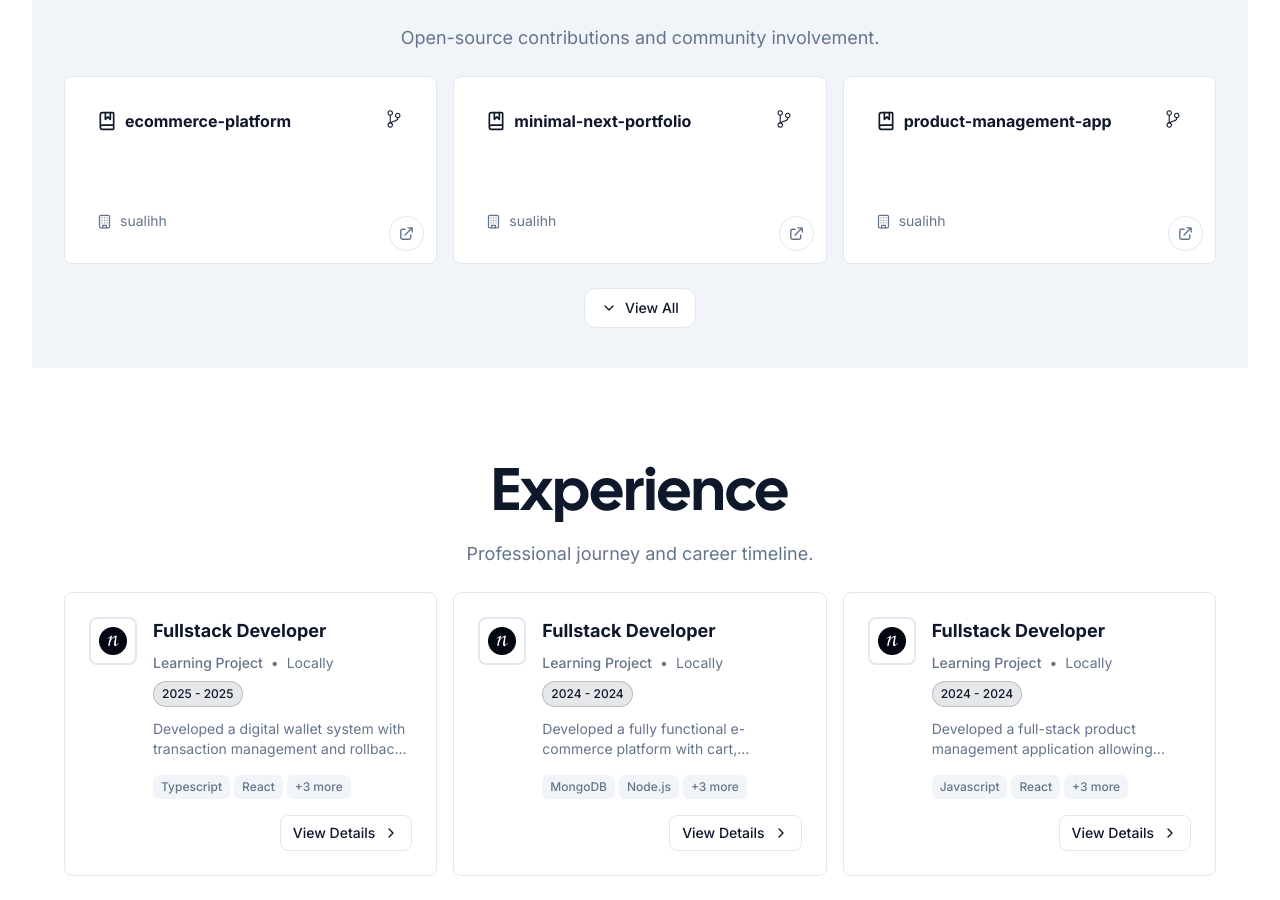
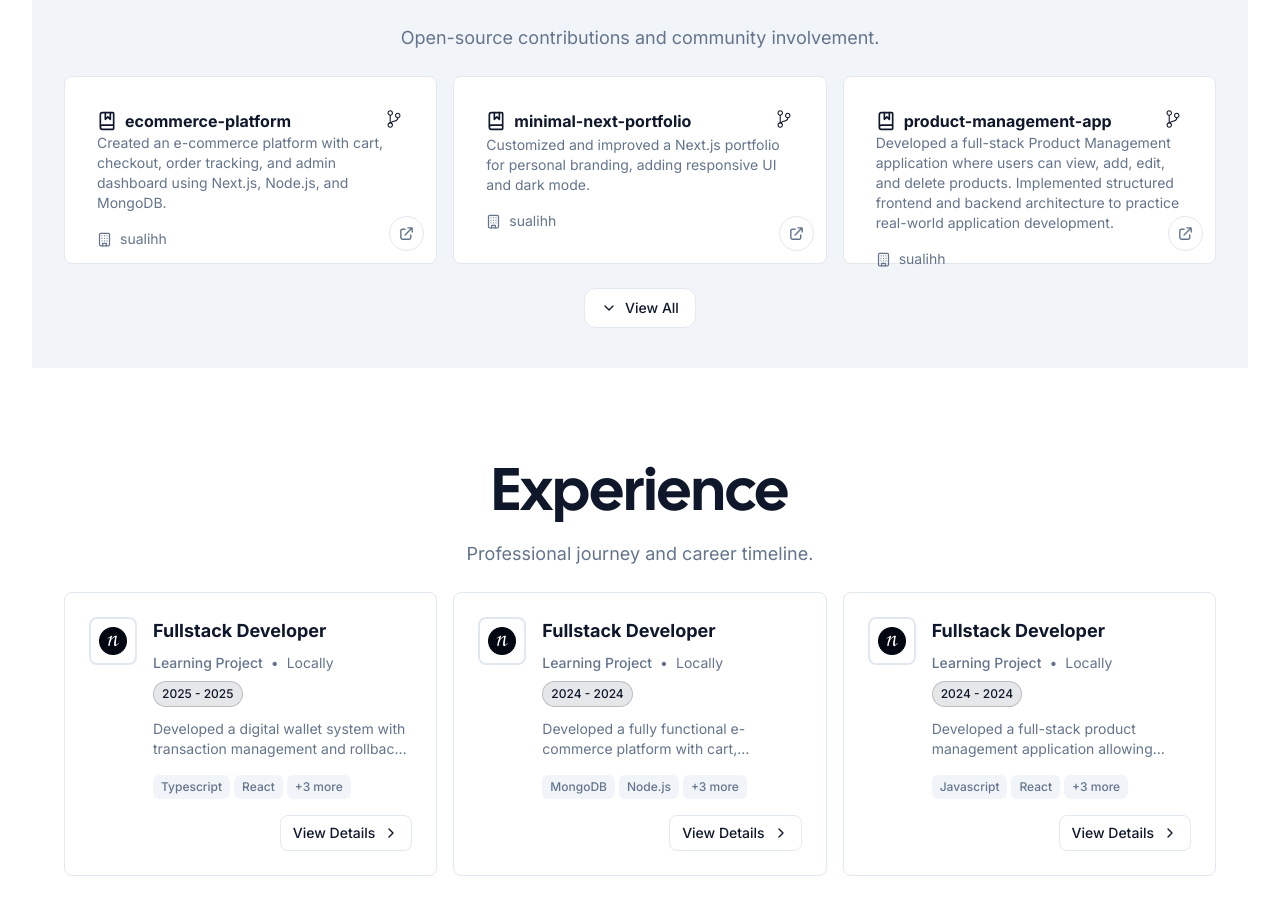
Before and after one commit to sualihh/portfolio---using-nextjs, a Next.js app: page / in a window 1280 px wide. Shown: the part 2640-3540 px from the top of the page. Built offline with nearby package versions, Linux system fonts and the light colour scheme; no server answers.

Commit message:
Solved deployment error

```diff
--- a/components/contributions/contribution-card.tsx
+++ b/components/contributions/contribution-card.tsx
@@ -29,7 +29,7 @@ export default function ContributionCard({
               </div>
               <div className="space-y-4">
                 <p className="text-sm text-muted-foreground">
-                  {contribution.contibutionDescription}
+                  {contribution.contributionDescription}
                 </p>
                 <p className="text-sm text-muted-foreground flex space-x-2 items-center">
                   <Icons.gitOrgBuilding size={15} />
```
